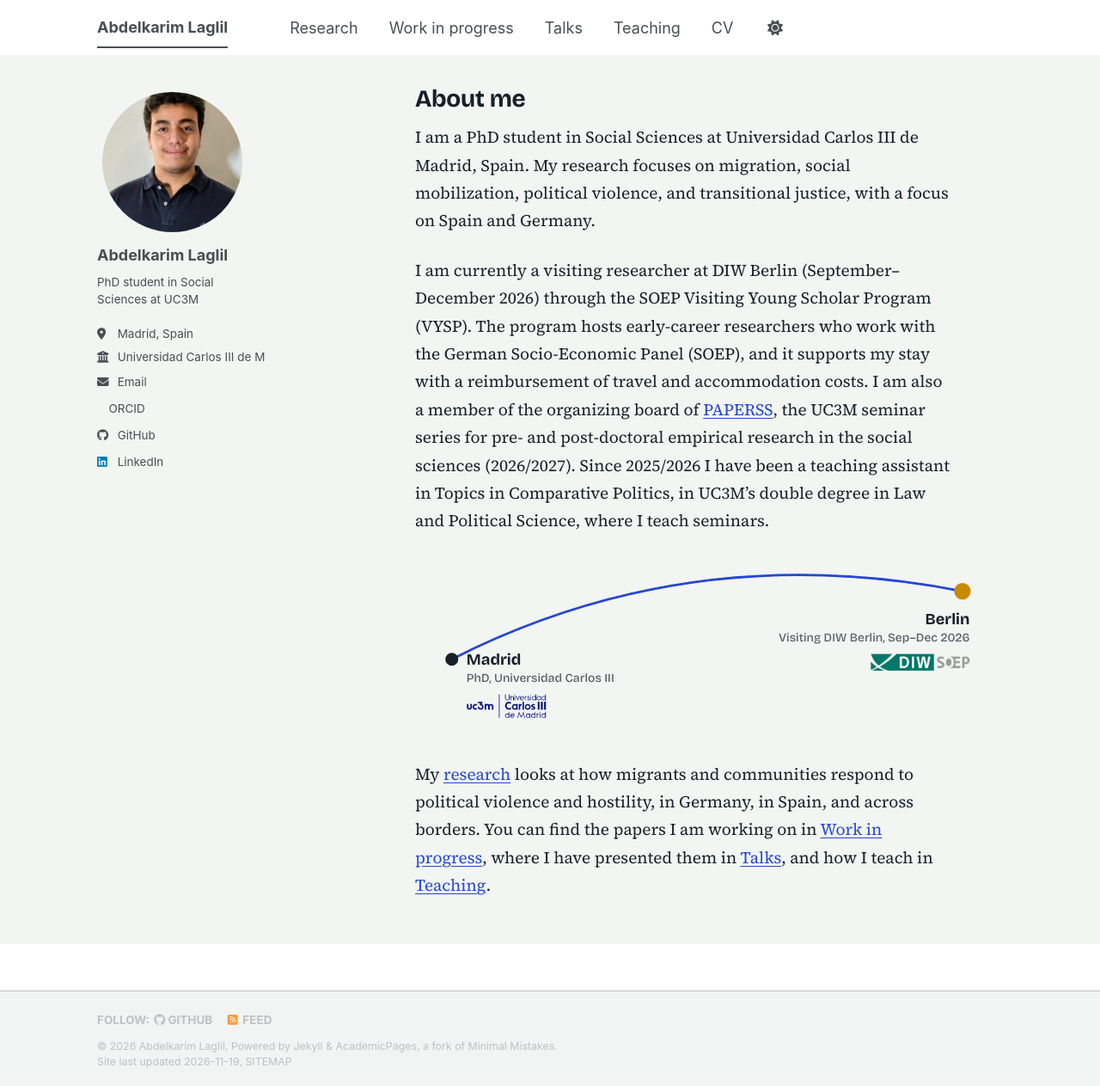
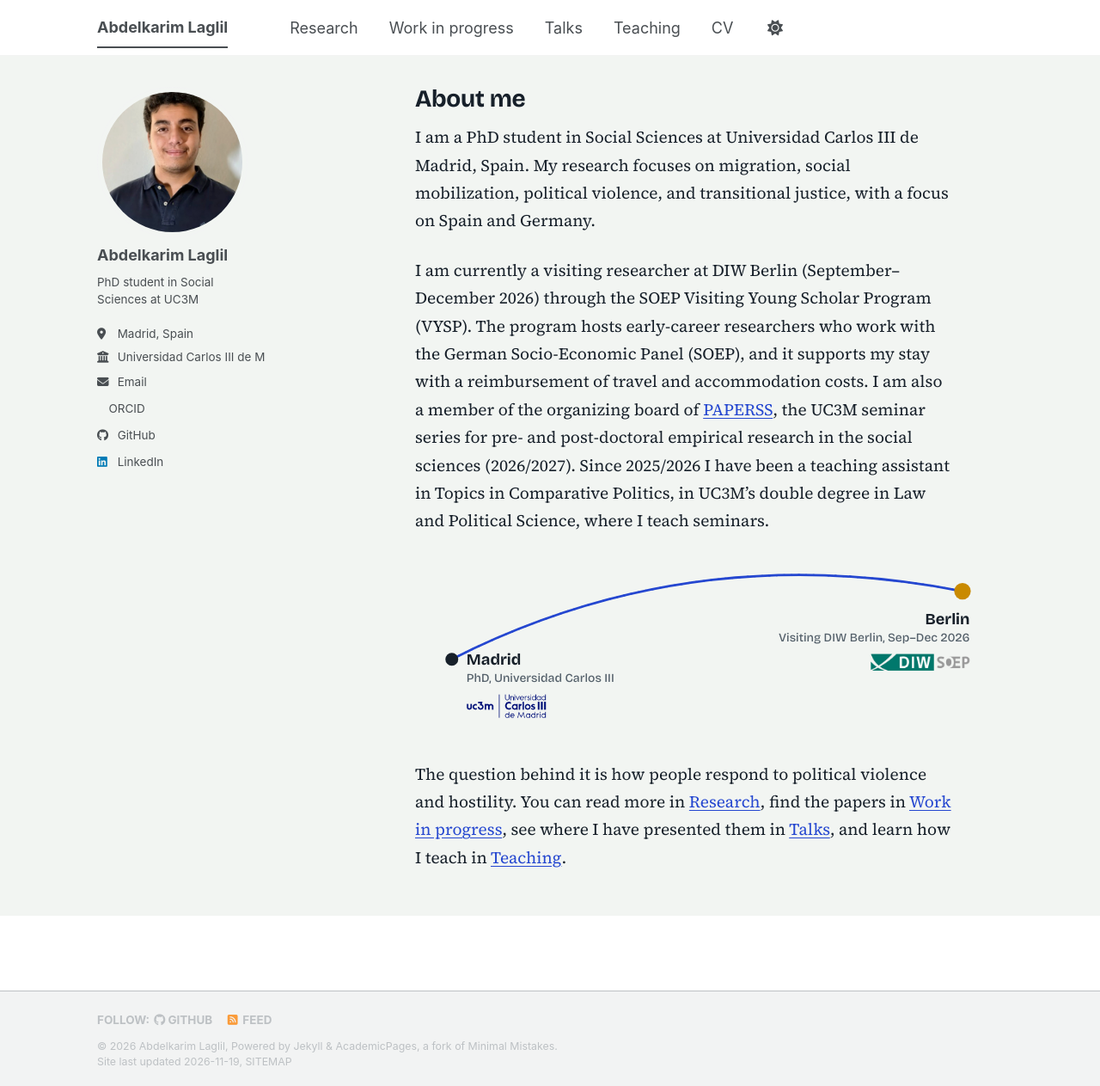
Before and after one commit to AbdelkarimLaglil/AbdelkarimLaglil.github.io, a Jekyll site: the page built from _pages/about.md, in a window 1280 px wide and 1263 px high. Shown: the whole window at 86% size. Built offline with Jekyll 4.4.1, drawn with Linux system fonts in a browser that asks for light colours; a script bundle is joined from its source files by our own code; a style sheet for code colours, icons or effects is not loaded.

Commit message:
About: avoid repeating 'my research' in closing paragraph
Co-Authored-By: Claude Sonnet 5.5 <noreply@anthropic.com>
Claude-Session: https://claude.ai/code/session_017vH5ZQkLibWayVuG7moGCB

```diff
--- a/_pages/about.md
+++ b/_pages/about.md
@@ -28,4 +28,4 @@ I am currently a visiting researcher at DIW Berlin (September–December 2026) t
 </svg>
 </div>
 
-My [research]({{ site.baseurl }}/research/) looks at how migrants and communities respond to political violence and hostility, in Germany, in Spain, and across borders. You can find the papers I am working on in [Work in progress]({{ site.baseurl }}/work-in-progress/), where I have presented them in [Talks]({{ site.baseurl }}/talks/), and how I teach in [Teaching]({{ site.baseurl }}/teaching/).
+The question behind it is how people respond to political violence and hostility. You can read more in [Research]({{ site.baseurl }}/research/), find the papers in [Work in progress]({{ site.baseurl }}/work-in-progress/), see where I have presented them in [Talks]({{ site.baseurl }}/talks/), and learn how I teach in [Teaching]({{ site.baseurl }}/teaching/).
```
